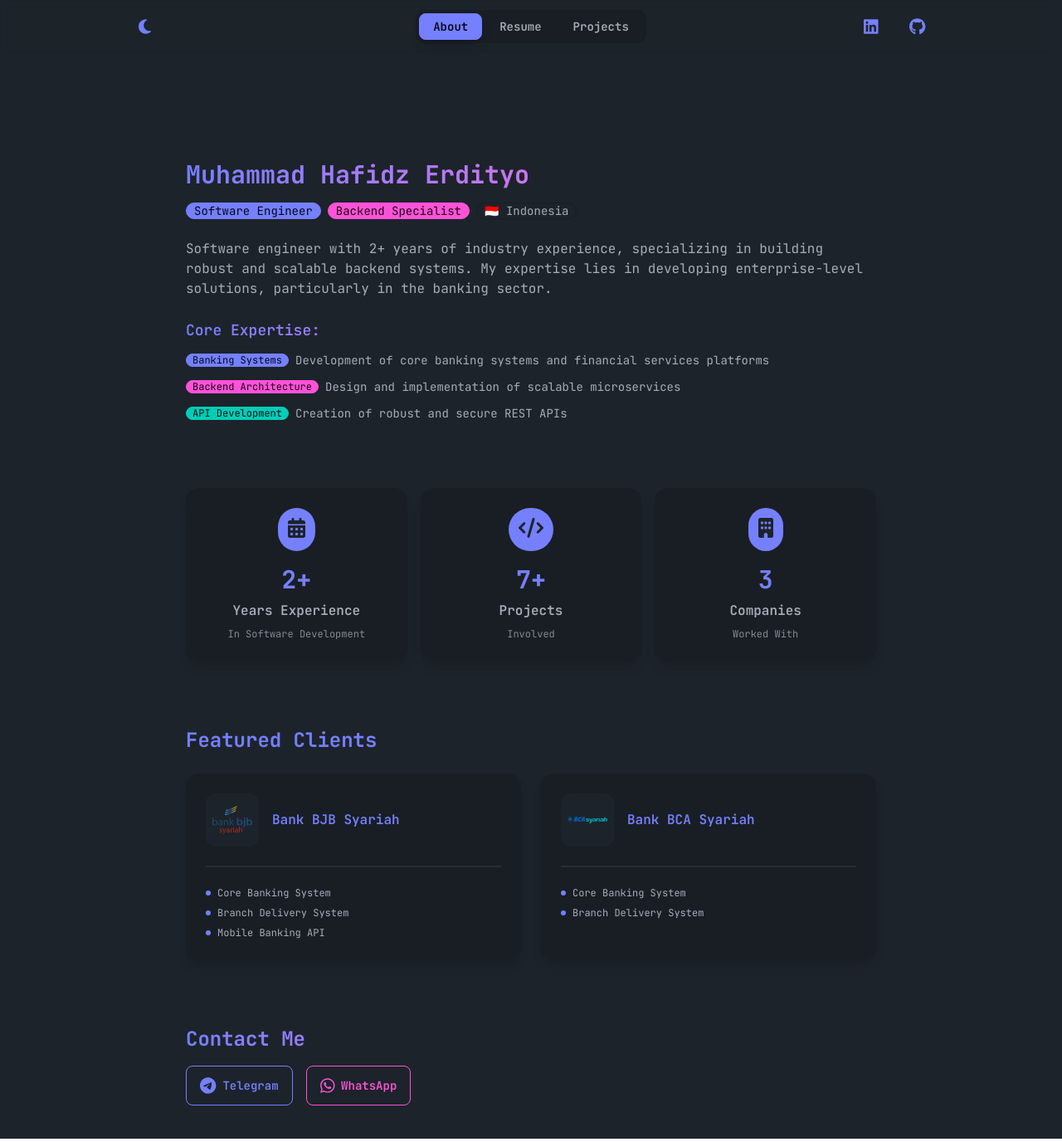
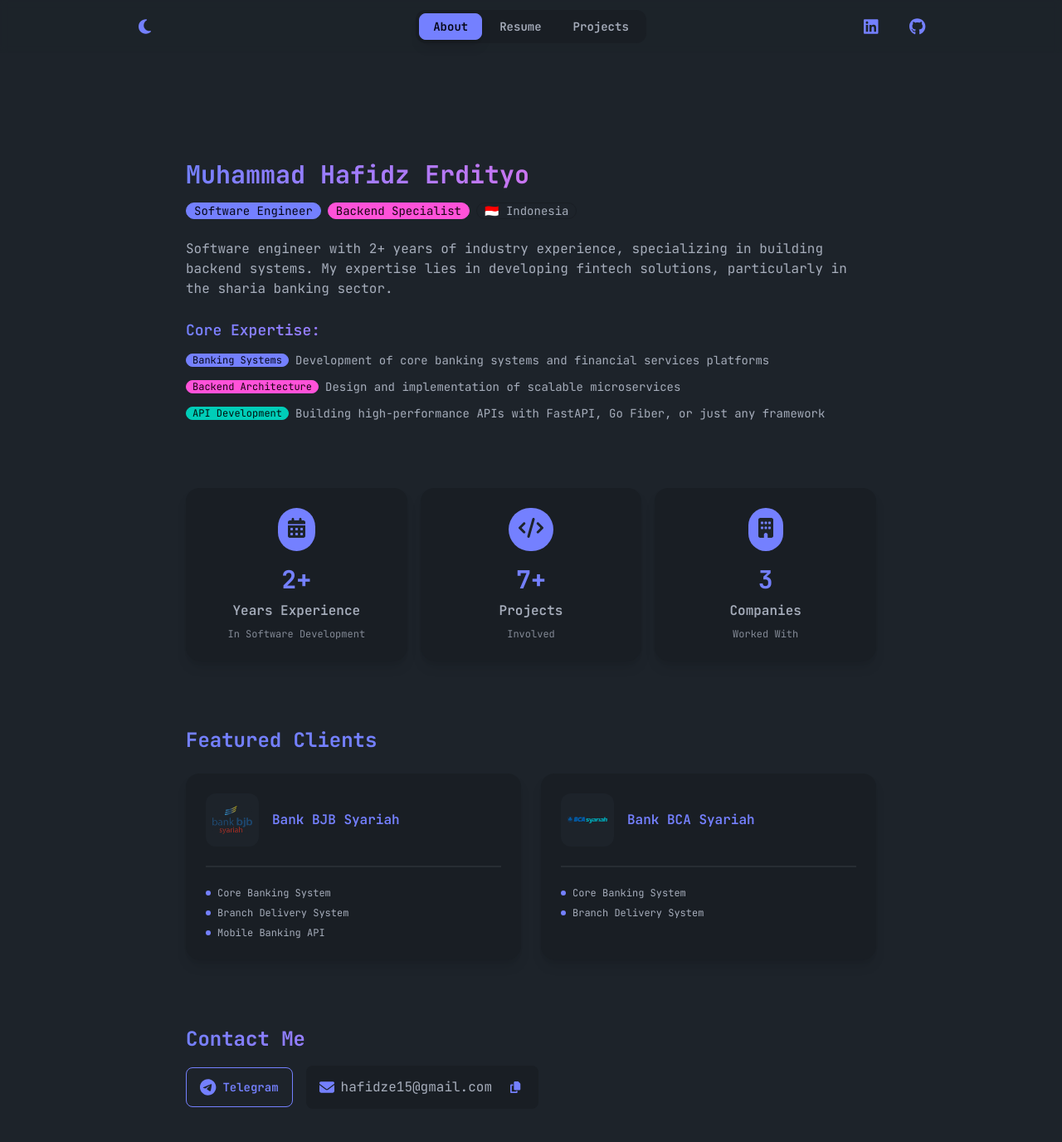
Before and after one commit to hafidzerdityo/portfolio, a React (Vite) app: page / in a window 1280 px wide. Shown: the whole page at 83% size. Built offline with nearby package versions, Linux system fonts and the light colour scheme.

Commit message:
add smth

```diff
--- a/src/components/About.jsx
+++ b/src/components/About.jsx
@@ -1,10 +1,13 @@
-import React from "react";
+import React, { useState } from "react";
 import { FontAwesomeIcon } from "@fortawesome/react-fontawesome";
-import { faTelegram, faWhatsapp } from "@fortawesome/free-brands-svg-icons";
+import { faTelegram } from "@fortawesome/free-brands-svg-icons";
 import {
   faCode,
   faBuilding,
   faCalendarDays,
+  faEnvelope,
+  faCopy,
+  faCheck,
 } from "@fortawesome/free-solid-svg-icons";
 import DecryptedText from "../utils/animations/DecryptedText";
 import AnimatedContent from "../utils/animations/AnimatedContent";
@@ -15,6 +18,18 @@ import posind_logo from "../assets/ClientLogo/posind_logo.png";
 import bcas_logo from "../assets/ClientLogo/bcas_logo.png";
 
 const About = () => {
+  const [copied, setCopied] = useState(false);
+
+  const handleCopyEmail = async () => {
+    try {
+      await navigator.clipboard.writeText("hafidze15@gmail.com");
+      setCopied(true);
+      setTimeout(() => setCopied(false), 2000); // Reset after 2 seconds
+    } catch (err) {
+      console.error("Failed to copy text: ", err);
+    }
+  };
+
   const stats = [
     {
       icon: faCalendarDays,
@@ -72,9 +87,9 @@ const About = () => {
           <div className="prose prose-sm">
             <p className="text-sm lg:text-base leading-relaxed">
               Software engineer with 2+ years of industry experience,
-              specializing in building robust and scalable backend systems. My
-              expertise lies in developing enterprise-level solutions,
-              particularly in the banking sector.
+              specializing in building backend systems. My expertise lies in
+              developing fintech solutions, particularly in the sharia banking
+              sector.
             </p>
 
             <div className="mt-6">
@@ -104,7 +119,8 @@ const About = () => {
                     API Development
                   </span>
                   <span className="text-sm">
-                    Creation of robust and secure REST APIs
+                    Building high-performance APIs with FastAPI, Go Fiber, or
+                    just any framework
                   </span>
                 </li>
               </ul>
@@ -195,18 +211,27 @@ const About = () => {
               />
               <span>Telegram</span>
             </a>
-            <a
-              href="https://wa.me/6282118674613"
-              target="_blank"
-              rel="noopener noreferrer"
-              className="btn btn-secondary btn-outline gap-2 hover:scale-105 flex-1 sm:flex-none"
-            >
+            <div className="flex items-center gap-2 px-4 py-2 rounded-lg bg-base-200">
               <FontAwesomeIcon
-                icon={faWhatsapp}
-                className="text-lg lg:text-xl"
+                icon={faEnvelope}
+                className="text-primary text-lg"
               />
-              <span>WhatsApp</span>
-            </a>
+              <span className="text-base-content select-all">
+                hafidze15@gmail.com
+              </span>
+              <button
+                onClick={handleCopyEmail}
+                className=" ml-2 p-1.5 rounded-md hover:bg-base-300 transition-colors"
+                title="Copy to clipboard"
+              >
+                <FontAwesomeIcon
+                  icon={copied ? faCheck : faCopy}
+                  className={`text-sm text-primary ${
+                    copied ? "text-success" : "text-base-content/70"
+                  }`}
+                />
+              </button>
+            </div>
           </div>
         </div>
       </div>
--- a/src/components/Projects.jsx
+++ b/src/components/Projects.jsx
@@ -193,21 +193,16 @@ const Projects = ({ setShowNav }) => {
               >
                 <div
                   onClick={() => setProject(val.key)}
-                  className="group h-full bg-base-200 hover:bg-base-300 rounded-xl overflow-hidden transition-all duration-300 hover:shadow-lg hover:-translate-y-1 cursor-pointer"
+                  className="group h-full bg-base-200 hover:bg-base-300 rounded-xl overflow-hidden transition-all duration-300 shadow-sm hover:shadow-md hover:-translate-y-1 cursor-pointer"
                 >
                   {/* Project Thumbnail */}
                   <div className="relative overflow-hidden h-40 lg:h-48">
-                    <div className="absolute inset-0 bg-gradient-to-t from-base-300/80 to-transparent z-10" />
+                    <div className="absolute inset-0 z-10" />
                     <img
                       src={val.thumbnail}
                       alt={val.name}
-                      className="w-full h-full object-cover object-center transform group-hover:scale-110 transition-transform duration-500"
+                      className="w-full h-full object-cover object-center transform"
                     />
-                    <div className="absolute bottom-0 left-0 right-0 p-3 lg:p-4 z-20">
-                      <p className="text-xs lg:text-sm font-medium text-base-content/70">
-                        {val.year}
-                      </p>
-                    </div>
                   </div>
 
                   {/* Project Details */}
@@ -216,7 +211,7 @@ const Projects = ({ setShowNav }) => {
                       {val.name}
                     </h3>
                     <p className="text-xs lg:text-sm text-base-content/70 line-clamp-2 mb-3 lg:mb-4">
-                      {val.title}
+                      {val.title} • {val.year}
                     </p>
 
                     {/* Tags */}
--- a/src/components/Resume.jsx
+++ b/src/components/Resume.jsx
@@ -95,9 +95,9 @@ const Resume = () => {
       <div className="container mx-auto px-4 lg:px-8 max-w-4xl">
         {/* Experience Section */}
         <section className="space-y-6 lg:space-y-8 mb-12 lg:mb-16">
-          <h2 className="text-xl lg:text-2xl font-bold text-primary flex items-center gap-2 pb-2 border-b border-base-300">
+          <h1 className="text-2xl lg:text-4xl font-bold bg-gradient-to-r from-primary to-secondary bg-clip-text text-transparent">
             Experience
-          </h2>
+          </h1>
           <div className="space-y-6 lg:space-y-8">
             {experienceList.map((job, index) => (
               <div
```
